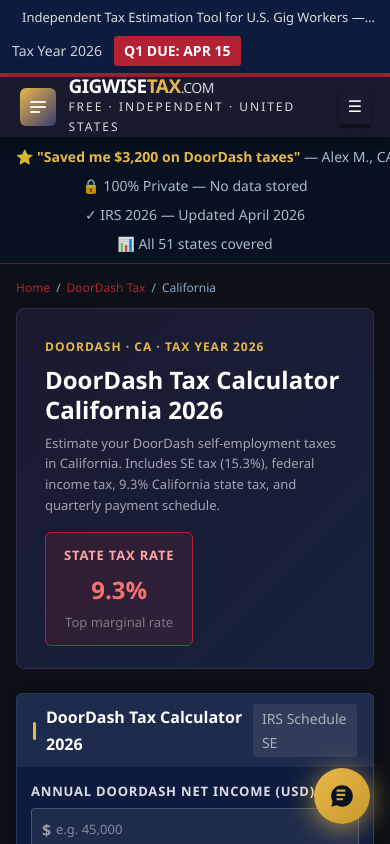
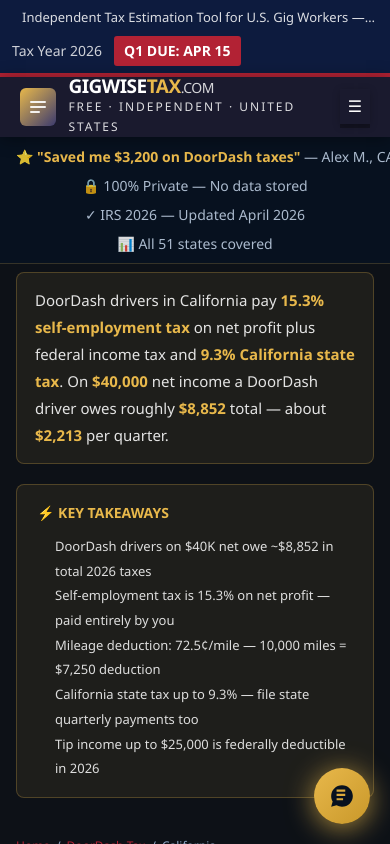
Before and after one commit to devqrcraft-ui/gigwisetax, a Next.js app: page /doordash/california in a window 390 px wide. Shown: the top 844 px of the page. Built offline with nearby package versions, Linux system fonts and the light colour scheme.

Commit message:
seo: answer-first + key takeaways + mobile fix — doordash/[state]

```diff
--- a/app/doordash/[state]/page.tsx
+++ b/app/doordash/[state]/page.tsx
@@ -58,6 +58,30 @@ export default async function StatePage({ params }: { params: Promise<{ state: s
       <title>{`${platform.name} Tax Calculator ${state.name} 2026`}</title>
       <div style={{ maxWidth: 1100, margin: '0 auto', padding: '0 16px 40px' }}>
 
+        {/* Answer-First */}
+        <div style={{background:'rgba(232,184,75,0.08)',border:'1px solid rgba(232,184,75,0.25)',borderRadius:8,padding:'14px 18px',marginBottom:20,marginTop:8}}>
+          <p style={{margin:0,fontSize:15,lineHeight:1.8,color:'rgba(255,255,255,0.88)'}}>
+            {platform.name}{' '}drivers in {state.name} pay{' '}
+            <strong style={{color:'#e8b84b'}}>15.3% self-employment tax</strong>{' '}
+            on net profit plus federal income tax
+            {noStateTax ? '.' : <span> and <strong style={{color:'#e8b84b'}}>{stateRateStr} {state.name} state tax</strong>.</span>}
+            {' '}On <strong style={{color:'#e8b84b'}}>{'$40,000'}</strong> net income a DoorDash driver owes roughly{' '}
+            <strong style={{color:'#e8b84b'}}>{'$8,852'}</strong> total — about <strong style={{color:'#e8b84b'}}>{'$2,213'}</strong> per quarter.
+          </p>
+        </div>
+
+        {/* Key Takeaways */}
+        <div style={{background:'rgba(232,184,75,0.08)',border:'1px solid rgba(232,184,75,0.25)',borderRadius:8,padding:'16px 20px',marginBottom:24}}>
+          <div style={{fontWeight:800,color:'#e8b84b',marginBottom:10,fontSize:13}}>{'⚡ KEY TAKEAWAYS'}</div>
+          <ul style={{margin:0,padding:'0 0 0 18px',fontSize:14,lineHeight:1.9,color:'rgba(255,255,255,0.85)'}}>
+            <li>{'DoorDash drivers on $40K net owe ~$8,852 in total 2026 taxes'}</li>
+            <li>{'Self-employment tax is 15.3% on net profit — paid entirely by you'}</li>
+            <li>{'Mileage deduction: 72.5¢/mile — 10,000 miles = $7,250 deduction'}</li>
+            <li>{noStateTax ? state.name + ' has no state income tax — federal + SE tax only' : state.name + ' state tax up to ' + stateRateStr + ' — file state quarterly payments too'}</li>
+            <li>{'Tip income up to $25,000 is federally deductible in 2026'}</li>
+          </ul>
+        </div>
+
         {/* Breadcrumb */}
         <div style={{ fontSize: 12, color: '#8fa8c8', padding: '14px 0 10px', display: 'flex', gap: 6, flexWrap: 'wrap' as const }}>
           <a href="/" style={{ color: '#B22234', textDecoration: 'none' }}>Home</a> /
@@ -66,13 +90,13 @@ export default async function StatePage({ params }: { params: Promise<{ state: s
         </div>
 
         {/* Hero */}
-        <div style={{ background: 'linear-gradient(135deg,#1a1a2e 0%,#16213e 100%)', borderRadius: 8, padding: '28px 28px 22px', marginBottom: 24, border: '1px solid #2d2d4e' }}>
+        <div style={{ background: 'linear-gradient(135deg,#1a1a2e 0%,#16213e 100%)', borderRadius: 8, padding: 'clamp(14px,4vw,28px)', marginBottom: 24, border: '1px solid #2d2d4e' }}>
           <div style={{ display: 'flex', alignItems: 'flex-start', justifyContent: 'space-between', flexWrap: 'wrap' as const, gap: 16 }}>
             <div>
               <div style={{ fontSize: 12, color: '#e8b84b', fontWeight: 700, textTransform: 'uppercase' as const, letterSpacing: '1px', marginBottom: 8 }}>
                 {platform.name} · {state.abbr} · Tax Year 2026
               </div>
-              <h1 style={{ fontSize: 26, fontWeight: 900, color: '#fff', margin: '0 0 8px', lineHeight: 1.25 }}>
+              <h1 style={{ fontSize: 22, fontWeight: 900, color: '#fff', margin: '0 0 8px', lineHeight: 1.25 }}>
                 {platform.name} Tax Calculator<br/>{state.name} 2026
               </h1>
               <p style={{ color: 'rgba(255,255,255,.6)', fontSize: 14, margin: 0, lineHeight: 1.6, maxWidth: 560 }}>
@@ -224,7 +248,7 @@ export default async function StatePage({ params }: { params: Promise<{ state: s
 
       <AuthorBox />
       <style>{`
-        @media(max-width:960px){.main-grid{grid-template-columns:1fr!important}.three-grid{grid-template-columns:1fr!important}.form-grid{grid-template-columns:1fr!important}.p-grid{grid-template-columns:repeat(3,1fr)!important}}
+        @media(max-width:960px){.main-grid{grid-template-columns:1fr!important}.form-grid{grid-template-columns:1fr!important}.p-grid{grid-template-columns:repeat(3,1fr)!important}}@media(max-width:600px){.three-grid{grid-template-columns:1fr!important}.p-grid{grid-template-columns:repeat(2,1fr)!important}}
       `}</style>
     </>
   )
```
